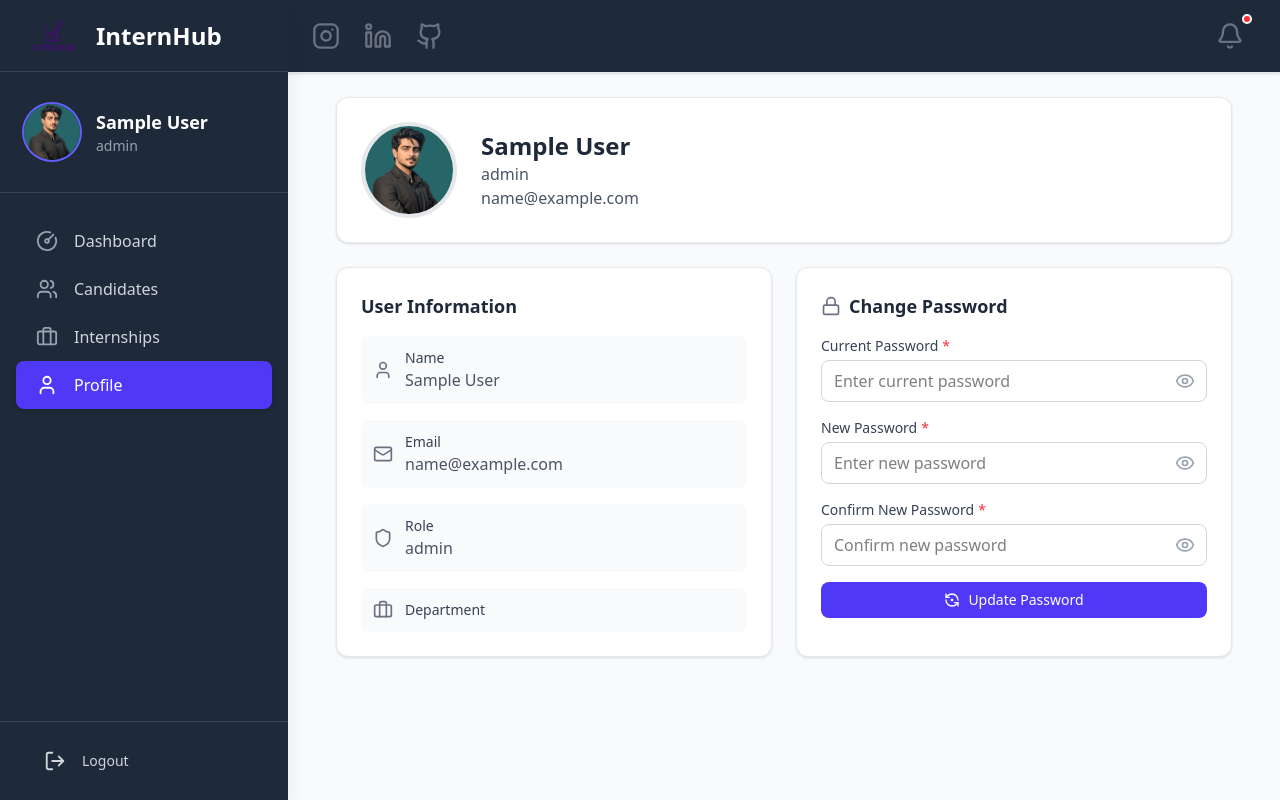
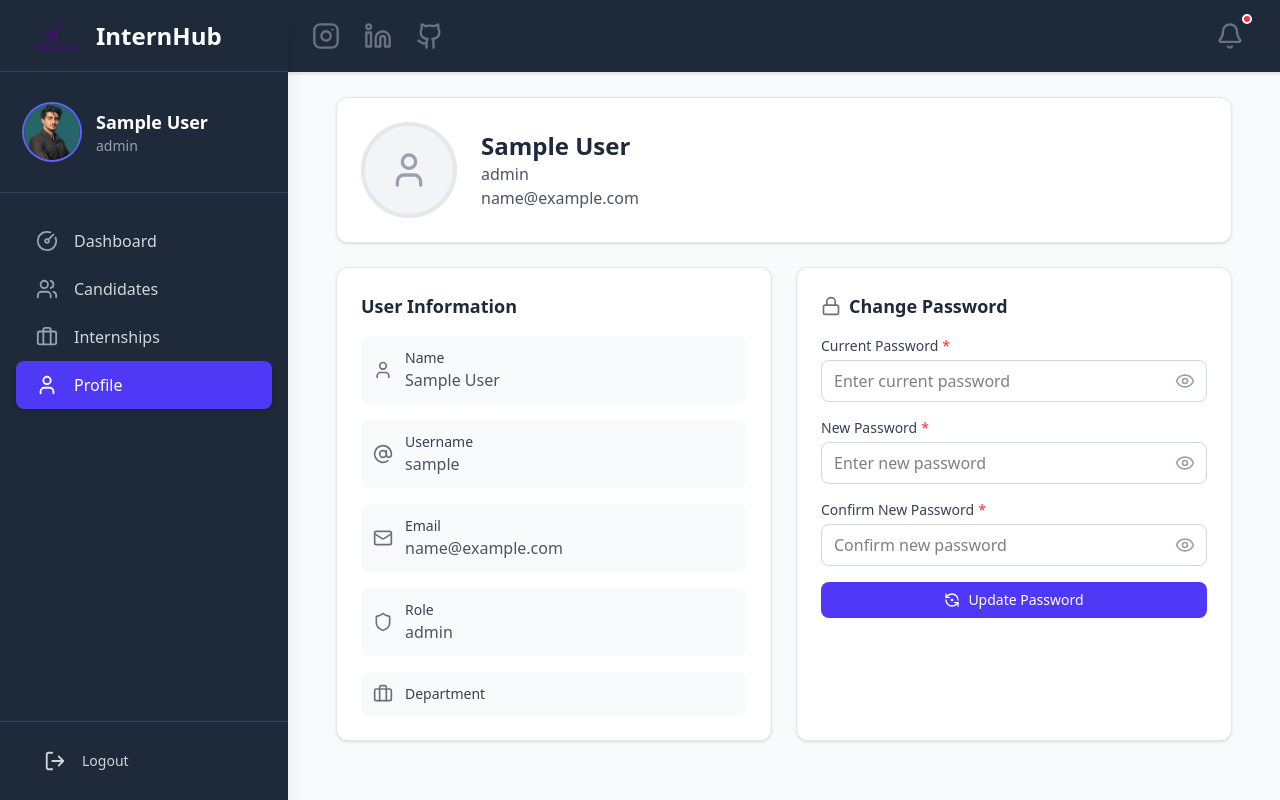
Before and after one commit to saadshakeel04/InternHub-Dashboard, a React (Vite) app: page /profile in a window 1280 px wide. Built offline with nearby package versions, Linux system fonts and the light colour scheme; sample sign-in values are in the browser's storage.

Commit message:
Updated with changes

```diff
--- a/src/data/candidates.js
+++ b/src/data/candidates.js
@@ -8,17 +8,9 @@ export const candidates = [
     appliedDate: '2025-07-15',
 
   },
+
   {
     id: '2',
-    name: 'Minahil Farooq',
-    email: 'minahil@gmail.com',
-    appliedInternship: 'Frontend Developer Intern',
-    status: 'Approved',
-    appliedDate: '2025-04-05',
-
-  },
-  {
-    id: '3',
     name: 'Ch Abdullah',
     email: 'chAbd@gmail.com',
     appliedInternship: 'Data Science Intern',
@@ -27,7 +19,7 @@ export const candidates = [
 
   },
   {
-    id: '4',
+    id: '3',
     name: 'Fatima Syed',
     email: 'fatima@gmail.com',
     appliedInternship: 'HR Intern',
@@ -36,7 +28,7 @@ export const candidates = [
 
   },
   {
-    id: '5',
+    id: '4',
     name: 'Noor Fatima',
     email: 'ahsanR@gmail.com',
     appliedInternship: 'HR Intern',
@@ -45,7 +37,7 @@ export const candidates = [
 
   },
   {
-    id: '6',
+    id: '5',
     name: 'Nimra Tariq',
     email: 'nimi@gmail.com',
     appliedInternship: 'Backend Developer Intern',
@@ -54,7 +46,7 @@ export const candidates = [
 
   },
   {
-    id: '7',
+    id: '6',
     name: 'Bilal Maher',
     email: 'bilal@gmail.com',
     appliedInternship: 'Backend Developer Intern',
@@ -63,7 +55,7 @@ export const candidates = [
 
   },
   {
-    id: '8',
+    id: '7',
     name: 'Mehwish Naveed',
     email: 'mehwish@gmail.com',
     appliedInternship: 'HR Intern',
@@ -72,7 +64,7 @@ export const candidates = [
 
   },
   {
-    id: '9',
+    id: '8',
     name: 'Zainab Fatima',
     email: 'zainab@gmail.com',
     appliedInternship: 'UX/UI Designer Intern',
@@ -81,7 +73,7 @@ export const candidates = [
 
   },
   {
-    id: '10',
+    id: '9',
     name: 'Ali Hamza',
     email: 'ali@gmail.com',
     appliedInternship: 'DevOps Intern',
--- a/src/pages/LoginPage.jsx
+++ b/src/pages/LoginPage.jsx
@@ -1,12 +1,13 @@
 import React, { useState } from 'react';
 import { useNavigate } from 'react-router-dom';
-import { Eye, EyeOff, Loader2, User, LogIn } from 'lucide-react';
+import { Eye, EyeOff, Loader2, User, Mail, LogIn } from 'lucide-react';
 import Button from '../components/Button';
 import { useAuth } from '../contexts/AuthContext';
 import logo from '../assets/logo.png';
 import backgroundImage from '../assets/bg.jpg';
 
 const LoginPage = () => {
+  const [username, setUsername] = useState('');
   const [email, setEmail] = useState('');
   const [password, setPassword] = useState('');
   const [showPassword, setShowPassword] = useState(false);
@@ -17,6 +18,10 @@ const LoginPage = () => {
 
   const validateForm = () => {
     const newErrors = {};
+
+    if (!username) {
+      newErrors.username = 'Username is required';
+    }
 
     if (!email) {
       newErrors.email = 'Email is required';
@@ -41,7 +46,7 @@ const LoginPage = () => {
 
     setIsLoading(true);
     try {
-      await login(email, password);
+      await login(username, email, password);
       navigate('/dashboard');
     } catch (error) {
       setErrors({ email: 'Invalid credentials' });
@@ -76,6 +81,31 @@ const LoginPage = () => {
               <div>
                 <div className="relative">
                   <input
+                    id="usernameMobile"
+                    type="text"
+                    value={username}
+                    onChange={(e) => {
+                      setUsername(e.target.value);
+                      setErrors(prevErrors => ({ ...prevErrors, username: '' }));
+                    }}
+                    className={`block w-full py-3 border-b border-black-300 focus:outline-none focus:border-black text-black placeholder-black-500 pr-10 bg-transparent ${
+                      errors.username ? 'border-red-400' : ''
+                    }`}
+                    placeholder="Username"
+                    aria-label="Username"
+                  />
+                  <div className="absolute inset-y-0 right-0 pr-3 flex items-center pointer-events-none">
+                    <User className="h-5 w-5 text-black-500" />
+                  </div>
+                </div>
+                {errors.username && (
+                  <p className="mt-1 text-sm text-red-400">{errors.username}</p>
+                )}
+              </div>
+
+              <div>
+                <div className="relative">
+                  <input
                     id="emailMobile"
                     type="email"
                     value={email}
@@ -90,7 +120,7 @@ const LoginPage = () => {
                     aria-label="Email address"
                   />
                   <div className="absolute inset-y-0 right-0 pr-3 flex items-center pointer-events-none">
-                    <User className="h-5 w-5 text-black-500" />
+                    <Mail className="h-5 w-5 text-black-500" />
                   </div>
                 </div>
                 {errors.email && (
@@ -171,6 +201,31 @@ const LoginPage = () => {
                 <div>
                   <div className="relative">
                     <input
+                      id="username"
+                      type="text"
+                      value={username}
+                      onChange={(e) => {
+                      setUsername(e.target.value);
+                      setErrors(prevErrors => ({ ...prevErrors, username: '' }));
+                    }}
+                      className={`block w-full py-3 border-b border-gray-300 focus:outline-none focus:border-indigo-500 text-gray-900 placeholder-gray-500 pr-10 bg-transparent ${
+                        errors.username ? 'border-red-400' : ''
+                      }`}
+                      placeholder="Username"
+                      aria-label="Username"
+                    />
+                    <div className="absolute inset-y-0 right-0 pr-3 flex items-center pointer-events-none">
+                      <User className="h-5 w-5 text-gray-400" />
+                    </div>
+                  </div>
+                  {errors.username && (
+                    <p className="mt-1 text-sm text-red-600">{errors.username}</p>
+                  )}
+                </div>
+
+                <div>
+                  <div className="relative">
+                    <input
                       id="email"
                       type="email"
                       value={email}
@@ -181,11 +236,11 @@ const LoginPage = () => {
                       className={`block w-full py-3 border-b border-gray-300 focus:outline-none focus:border-indigo-500 text-gray-900 placeholder-gray-500 pr-10 bg-transparent ${
                         errors.email ? 'border-red-400' : ''
                       }`}
-                      placeholder="Username"
+                      placeholder="Email"
                       aria-label="Email address"
                     />
                     <div className="absolute inset-y-0 right-0 pr-3 flex items-center pointer-events-none">
-                      <User className="h-5 w-5 text-gray-400" />
+                      <Mail className="h-5 w-5 text-gray-400" />
                     </div>
                   </div>
                   {errors.email && (
--- a/src/pages/ProfilePage.jsx
+++ b/src/pages/ProfilePage.jsx
@@ -1,9 +1,8 @@
 import React, { useState } from 'react';
-import { User, Mail, Shield, Lock, RefreshCcwDot, Briefcase, Eye, EyeOff } from 'lucide-react';
+import { User, AtSign, Mail, Shield, Lock, RefreshCcwDot, Briefcase, Eye, EyeOff } from 'lucide-react';
 import { useAuth } from '../contexts/AuthContext';
 import Button from '../components/Button';
 import FormInput from '../components/FormInput';
-import pic from '../assets/user.jpg';
 
 const ProfilePage = () => {
   //creating essentials for password changing
@@ -81,11 +80,9 @@ const ProfilePage = () => {
       {/*Header */}
       <div className="bg-white rounded-xl shadow-sm border border-gray-200 p-6">
         <div className="flex items-center space-x-6">
-          <img
-            src={pic}
-            alt={user?.name}
-            className="w-24 h-24 rounded-full object-cover border-4 border-gray-200"
-          />
+          <div className="w-24 h-24 rounded-full border-4 border-gray-200 bg-gray-100 flex items-center justify-center">
+            <User size={40} className="text-gray-400" />
+          </div>
           <div>
             <h2 className="text-2xl font-bold text-gray-800">{user?.name}</h2>
             <p className="text-gray-600">{user?.role}</p>
@@ -104,6 +101,13 @@ const ProfilePage = () => {
               <div>
                 <p className="text-sm font-medium text-gray-700">Name</p>
                 <p className="text-gray-600">{user?.name}</p>
+              </div>
+            </div>
+            <div className="flex items-center space-x-3 p-3 bg-gray-50 rounded-lg">
+              <AtSign size={20} className="text-gray-500" />
+              <div>
+                <p className="text-sm font-medium text-gray-700">Username</p>
+                <p className="text-gray-600">{user?.username}</p>
               </div>
             </div>
             <div className="flex items-center space-x-3 p-3 bg-gray-50 rounded-lg">
```
